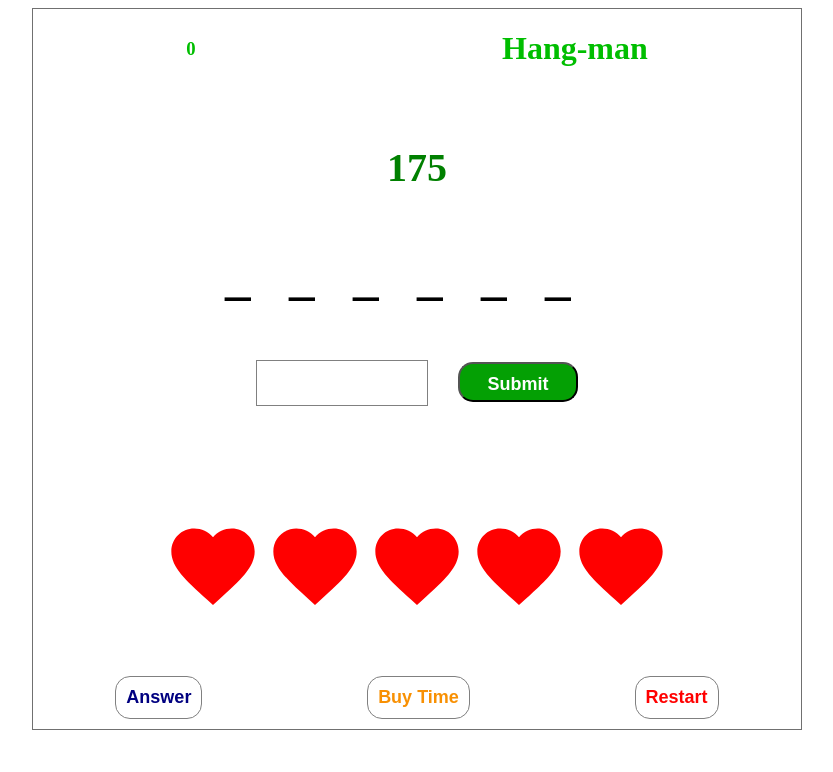
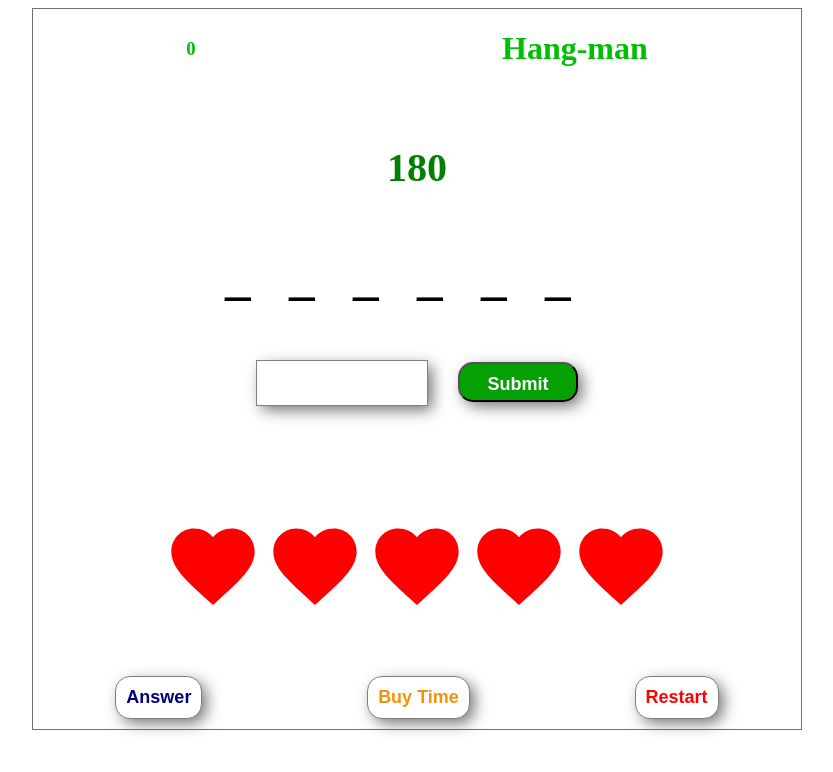
Before and after one commit to jcsmileyjr/hangman2, an Angular app: page / in a window 1280 px wide. Shown: the top 772 px of the page, without its empty margins (223-1056 px from the left). Built offline with nearby package versions, Linux system fonts and the light colour scheme.

Commit message:
Add box-shadow to all buttons and inputs

```diff
--- a/src/app/app.component.ts
+++ b/src/app/app.component.ts
@@ -19,7 +19,7 @@ export class AppComponent {
   scoreAnimation: boolean = false;
 
   constructor() {
-    this.interval = setInterval(()=> this.countdown(), 1000);
+    //this.interval = setInterval(()=> this.countdown(), 1000);
     this.createDisplayedProblem(this.getRandomPhrase());
   }
 
--- a/src/app/components/answer-phrase/answer-phrase.component.css
+++ b/src/app/components/answer-phrase/answer-phrase.component.css
@@ -7,6 +7,8 @@ main {
 input {
     margin-right: 30px;
     border: 2px solid  #04a004;
+    -webkit-box-shadow: 5px 5px 15px 5px #000000;
+    box-shadow: 5px 5px 15px 5px #000000;
     padding: 10px;
     height: 7vw;
     width: 25vw;
@@ -18,6 +20,8 @@ input {
 button {
     border-radius: 15px;
     background-color: #04a004;
+    -webkit-box-shadow: 5px 5px 15px 5px #000000;
+    box-shadow: 5px 5px 15px 5px #000000;
     color: #FEFEFE;
     font-weight: bold;
     padding: 10px 10px 10px 10px;
--- a/src/app/components/input/input.component.css
+++ b/src/app/components/input/input.component.css
@@ -7,6 +7,8 @@ main {
 input {
     margin-right: 30px;
     border: .5px solid grey;
+    -webkit-box-shadow: 5px 5px 15px -1px #707070;
+    box-shadow: 5px 5px 15px -1px #707070;
     padding: 10px;
     height: 7vw;
     width: 15vw;
@@ -18,6 +20,8 @@ input {
 button {
     border-radius: 15px;
     background-color: #04a004;
+    -webkit-box-shadow: 5px 5px 15px -1px #707070;
+    box-shadow: 5px 5px 15px -1px #707070;
     color: #FEFEFE;
     font-weight: bold;
     padding: 10px 10px 10px 10px;
--- a/src/app/components/toolbox/toolbox.component.css
+++ b/src/app/components/toolbox/toolbox.component.css
@@ -10,6 +10,8 @@ button {
     padding: 10px;
     background-color: white;
     border: .5px solid grey;
+    -webkit-box-shadow: 5px 5px 15px -1px #707070;
+    box-shadow: 5px 5px 15px -1px #707070;
     font-weight: bold;
     font-size: large;
 }
```
